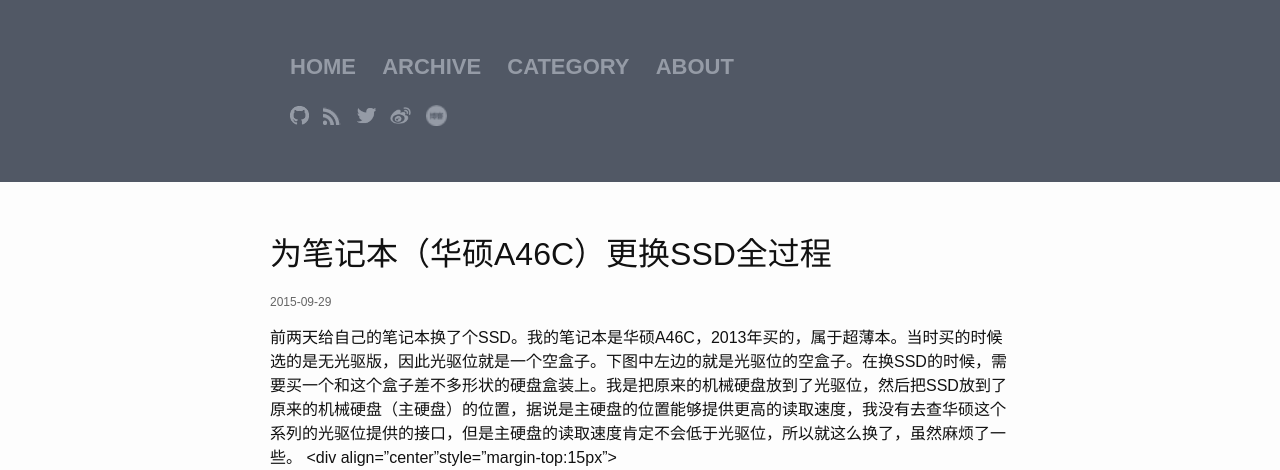
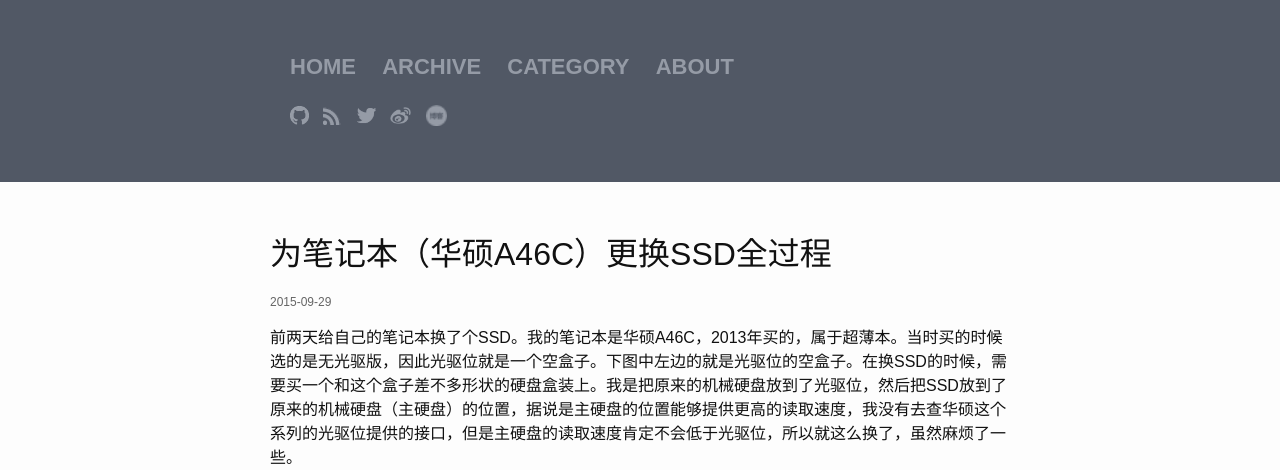
Before and after one commit to maple-yf/maplecumt, a Jekyll site: the page built from _posts/2015-09-29-replacement-of-SSD.markdown, in a window 1280 px wide and 1400 px high. Shown: the top 470 px of the window. Built offline with Jekyll 4.4.1, drawn with Linux system fonts in a browser that asks for light colours; comment, search, counter and statistics services are not loaded; some of the changed text lies outside the part shown; grey boxes are pictures that could not be loaded.

Commit message:
no message

```diff
--- a/_posts/2015-09-29-replacement-of-SSD.markdown
+++ b/_posts/2015-09-29-replacement-of-SSD.markdown
@@ -4,38 +4,28 @@
 date:   2015-09-29 11:23:32
 categories: Hardware
 ---
-前两天给自己的笔记本换了个SSD。我的笔记本是华硕A46C，2013年买的，属于超薄本。当时买的时候选的是无光驱版，因此光驱位就是一个空盒子。下图中左边的就是光驱位的空盒子。在换SSD的时候，需要买一个和这个盒子差不多形状的硬盘盒装上。我是把原来的机械硬盘放到了光驱位，然后把SSD放到了原来的机械硬盘（主硬盘）的位置，据说是主硬盘的位置能够提供更高的读取速度，我没有去查华硕这个系列的光驱位提供的接口，但是主硬盘的读取速度肯定不会低于光驱位，所以就这么换了，虽然麻烦了一些。
-<div align="center"style="margin-top:15px">
+前两天给自己的笔记本换了个SSD。我的笔记本是华硕A46C，2013年买的，属于超薄本。当时买的时候选的是无光驱版，因此光驱位就是一个空盒子。下图中左边的就是光驱位的空盒子。在换SSD的时候，需要买一个和这个盒子差不多形状的硬盘盒装上。我是把原来的机械硬盘放到了光驱位，然后把SSD放到了原来的机械硬盘（主硬盘）的位置，据说是主硬盘的位置能够提供更高的读取速度，我没有去查华硕这个系列的光驱位提供的接口，但是主硬盘的读取速度肯定不会低于光驱位，所以就这么换了，虽然麻烦了一些。<br>
 <img src="https://raw.githubusercontent.com/maplecumt/maplecumt.github.io/master/images/2015-09-29-replacement%20of%20SSD/8.png" width="600px" height="287px" />
-</div>
 
 因为一般的光驱位硬盘盒和华硕的这个系列笔记本的边缘不太一致，导致装进去之后会凹进去一块，很难看。但是在淘宝上搜华硕A46硬盘架根本找不到，后来在网上看到有别人的更换教程，发现华硕的X450、X550系列的硬盘架能够完美适配华硕A46系列。
 
 拆机过程如下：首先按照下图的方向把后盖拆掉
 
-<div align="center" style="margin-top:15px">
 <img src="https://raw.githubusercontent.com/maplecumt/maplecumt.github.io/master/images/2015-09-29-replacement%20of%20SSD/5.png" width="600px" height="287px" />
-</div>
 
 露出主硬盘
 
-<div align="center"style="margin-top:15px">
 <img src="https://raw.githubusercontent.com/maplecumt/maplecumt.github.io/master/images/2015-09-29-replacement%20of%20SSD/2.png" width="600px" height="287px" />
-</div>
 
 我买的这款三星250G SSD 感觉还是不错的，手机上买的589元。在天猫上买的，第一次发货之后，两三天没有更新快递信息，感觉是中通快递给弄丢了，卖家联系快递也没有消息，不过老板还是比较有业界良心的，直接重新发了一款并更换了快递。
 
-
-<div align="center"style="margin-top:15px">
 <img src="https://raw.githubusercontent.com/maplecumt/maplecumt.github.io/master/images/2015-09-29-replacement%20of%20SSD/1.png" width="600px" height="287px" />
-</div>
 
 看一下机械硬盘和固态硬盘的对比照，此时固态硬盘已经装在了主硬盘的外壳里了。
 
-<div align="center"style="margin-top:15px">
+<div align="center">
 <img src="https://raw.githubusercontent.com/maplecumt/maplecumt.github.io/master/images/2015-09-29-replacement%20of%20SSD/4.png" width="600px" height="287px" />
 </div>
 
 下图是装上硬盘托架之后的光驱位外边缘，这个硬盘托架还是比较合适的，就是有点贵。
-
 SSD装好之后，在里边装了win10，但是在win10里总是找不到原来的机械硬盘。进到UEFI里边是能看到的，说明硬盘托架的接口没问题，后来我尝试从机械硬盘启动，发现可以正常使用，而且在原来的系统里也能看到SSD的盘符。然后我又切回到SSD启动，机械硬盘居然神奇的出现了，并且一切使用都是正常的，我也不知道为什么，总之，这次的SSD更换也算是成功了！
```
